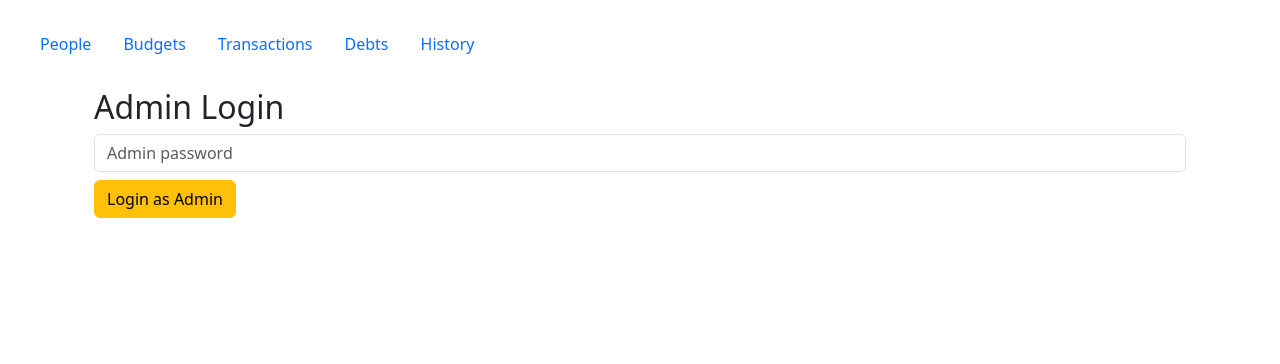
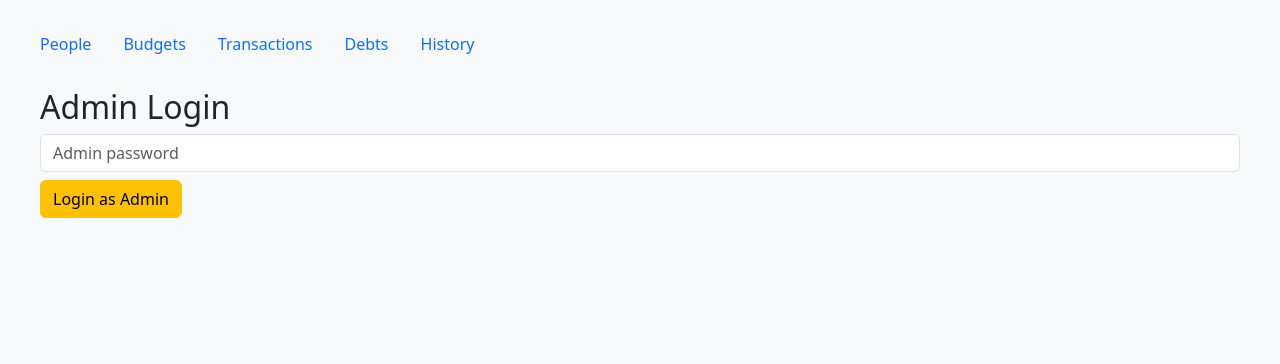
Before and after one commit to TarunB-Git/travelapp, a Flask app: page /admin/login in a window 1280 px wide. Shown: the top 364 px of the page. Run offline with Flask 3, Linux system fonts and the light colour scheme.

Commit message:
Update base.html

```diff
--- a/app/templates/base.html
+++ b/app/templates/base.html
@@ -1,26 +1,27 @@
 <!DOCTYPE html>
-<html>
+<html lang="en">
 <head>
-  <meta charset="utf-8">
+  <meta charset="utf-8" />
+  <meta name="viewport" content="width=device-width, initial-scale=1" />
   <title>Travel Budget App</title>
   <link
     href="https://cdn.jsdelivr.net/npm/bootstrap@5.3.0/dist/css/bootstrap.min.css"
-    rel="stylesheet">
+    rel="stylesheet"
+  />
 </head>
-<body class="p-4">
-  <nav class="nav mb-4">
+<body class="p-4 bg-light">
+  <nav class="nav mb-4 flex-wrap">
     <a class="nav-link" href="{{ url_for('views_bp.people_page') }}">People</a>
     <a class="nav-link" href="{{ url_for('views_bp.budgets_page') }}">Budgets</a>
     <a class="nav-link" href="{{ url_for('views_bp.transactions_page') }}">Transactions</a>
     <a class="nav-link" href="{{ url_for('views_bp.debts_page') }}">Debts</a>
     <a class="nav-link" href="{{ url_for('views_bp.history_page') }}">History</a>
   </nav>
-  <div class="container">
-    <body class="p-3">
-  <div class="container-fluid">
+
+  <div class="container-fluid px-3">
     {% block body %}{% endblock %}
   </div>
-</body>
-  </div>
+
+  <script src="https://cdn.jsdelivr.net/npm/bootstrap@5.3.0/dist/js/bootstrap.bundle.min.js"></script>
 </body>
 </html>
```
